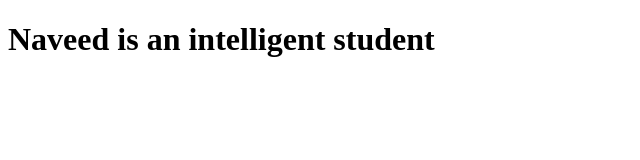
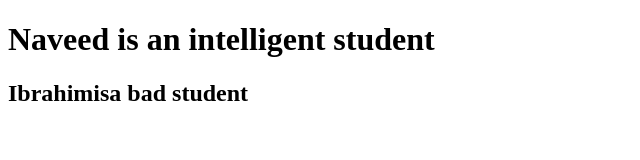
Before and after one commit to mahnoor551/Dadda-Ibrahim-khan, a plain HTML site: page index.html in a window 1280 px wide. Shown: the whole page, without its empty margins (0-640 px from the left). Drawn offline with Linux system fonts and the light colour scheme.

Commit message:
Update index.html

```diff
--- a/index.html
+++ b/index.html
@@ -8,5 +8,6 @@
 <body>
     <h1>Naveed is an intelligent student
     </h1>
+    <h2>Ibrahimisa bad student</h2>
 </body>
 </html>
```
